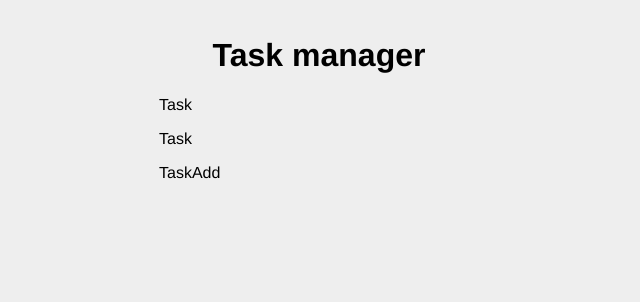
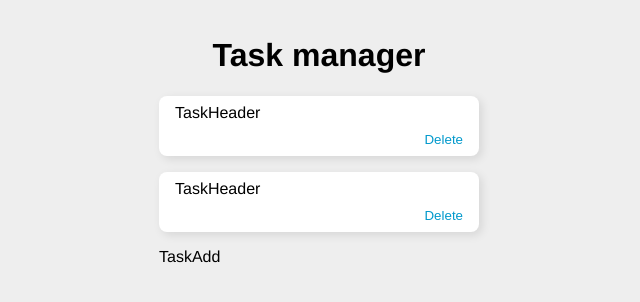
Before and after one commit to VuktorTS/task-list, a React (Vite) app: page / in a window 1280 px wide. Shown: the top 302 px of the page, without its empty margins (321-961 px from the left). Built offline with nearby package versions, Linux system fonts and the light colour scheme.

Commit message:
update Task component

```diff
--- a/src/Task/Task.jsx
+++ b/src/Task/Task.jsx
@@ -1,5 +1,35 @@
-function Task() {
-  return <div>Task</div>;
+import { useState } from "react";
+import TaskHeader from "../TaskHeader/TaskHeader";
+import { Card, CardControlButton, CardControls } from "./Task.styled";
+
+function Task({ task, editTask, deleteTask }) {
+  const [isEditable, setIsEditable] = useState(false);
+
+  return (
+    <Card>
+      <TaskHeader
+        task={task}
+        isEditable={isEditable}
+        setIsEditable={setIsEditable}
+        editTask={editTask}
+      />
+
+      <CardControls>
+        {isEditable && (
+          <li>
+            <CardControlButton onClick={() => setIsEditable(true)}>
+              Edit
+            </CardControlButton>
+          </li>
+        )}
+        <li>
+          <CardControlButton onClick={() => deleteTask(task.id)}>
+            Delete
+          </CardControlButton>
+        </li>
+      </CardControls>
+    </Card>
+  );
 }
 
 export default Task;
--- a/src/Task/Task.styled.js
+++ b/src/Task/Task.styled.js
@@ -0,0 +1,33 @@
+import styled from "styled-components";
+
+export const Card = styled.li`
+  display: flex;
+  flex-direction: column;
+  align-items: stretch;
+  gap: 8px;
+  border-radius: 8px;
+  background-color: white;
+  box-shadow: 3px 3px 10px rgba(0 0 0 / 0.1);
+  padding: 8px 16px;
+  overflow: hidden;
+`;
+
+export const CardControls = styled.ul`
+  list-style: none;
+  display: flex;
+  margin: 0;
+  padding: 0;
+  justify-content: flex-end;
+  gap: 12px;
+`;
+
+export const CardControlButton = styled.button`
+  border: none;
+  padding: 0;
+  background-color: transparent;
+  color: #09c;
+  cursor: pointer;
+  &:hover {
+    text-decoration: underline;
+  }
+`;
--- a/src/TaskHeader/TaskHeader.jsx
+++ b/src/TaskHeader/TaskHeader.jsx
@@ -0,0 +1,5 @@
+function TaskHeader() {
+  return <div>TaskHeader</div>;
+}
+
+export default TaskHeader;
--- a/src/TaskList/TaskList.styled.js
+++ b/src/TaskList/TaskList.styled.js
@@ -11,17 +11,6 @@ export const Lane = styled.ol`
   padding: 0;
 `;
 
-export const Card = styled.li`
-  display: flex;
-  flex-direction: column;
-  align-items: stretch;
-  gap: 8px;
-  border-radius: 8px;
-  background-color: white;
-  box-shadow: 3px 3px 10px rgba(0 0 0 / 0.1);
-  padding: 8px 16px;
-  overflow: hidden;
-`;
 export const CardHeader = styled.header`
   display: flex;
   align-items: center;
@@ -38,26 +27,6 @@ export const CardTitle = styled.p`
   flex-grow: 1;
   margin: 0;
   font-size: 1.2em;
-`;
-
-export const CardControls = styled.ul`
-  list-style: none;
-  display: flex;
-  margin: 0;
-  padding: 0;
-  justify-content: flex-end;
-  gap: 12px;
-`;
-
-export const CardControl = styled.button`
-  border: none;
-  padding: 0;
-  background-color: transparent;
-  color: #09c;
-  cursor: pointer;
-  &:hover {
-    text-decoration: underline;
-  }
 `;
 
 export const CardTitleForm = styled.form`
```
